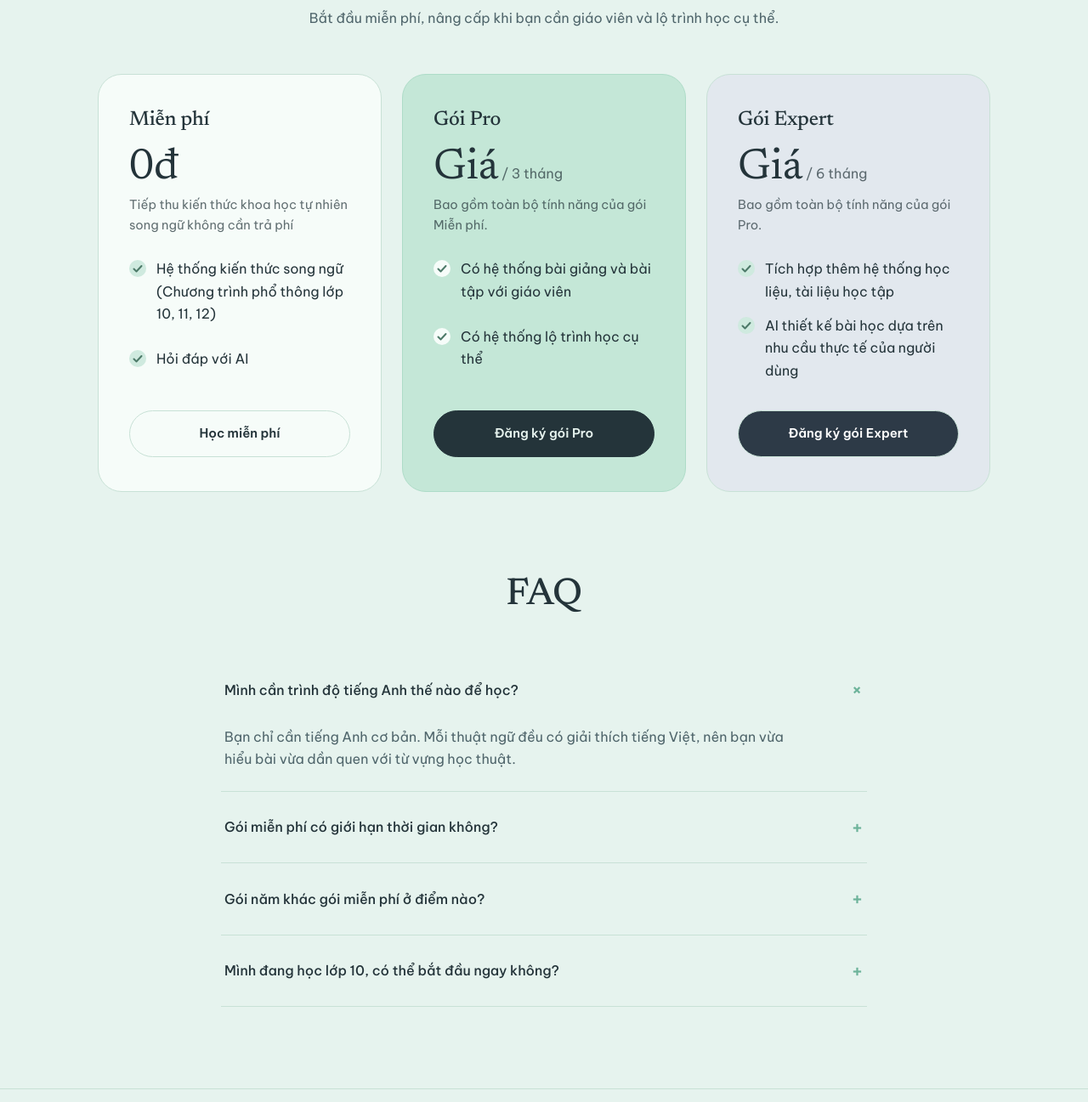
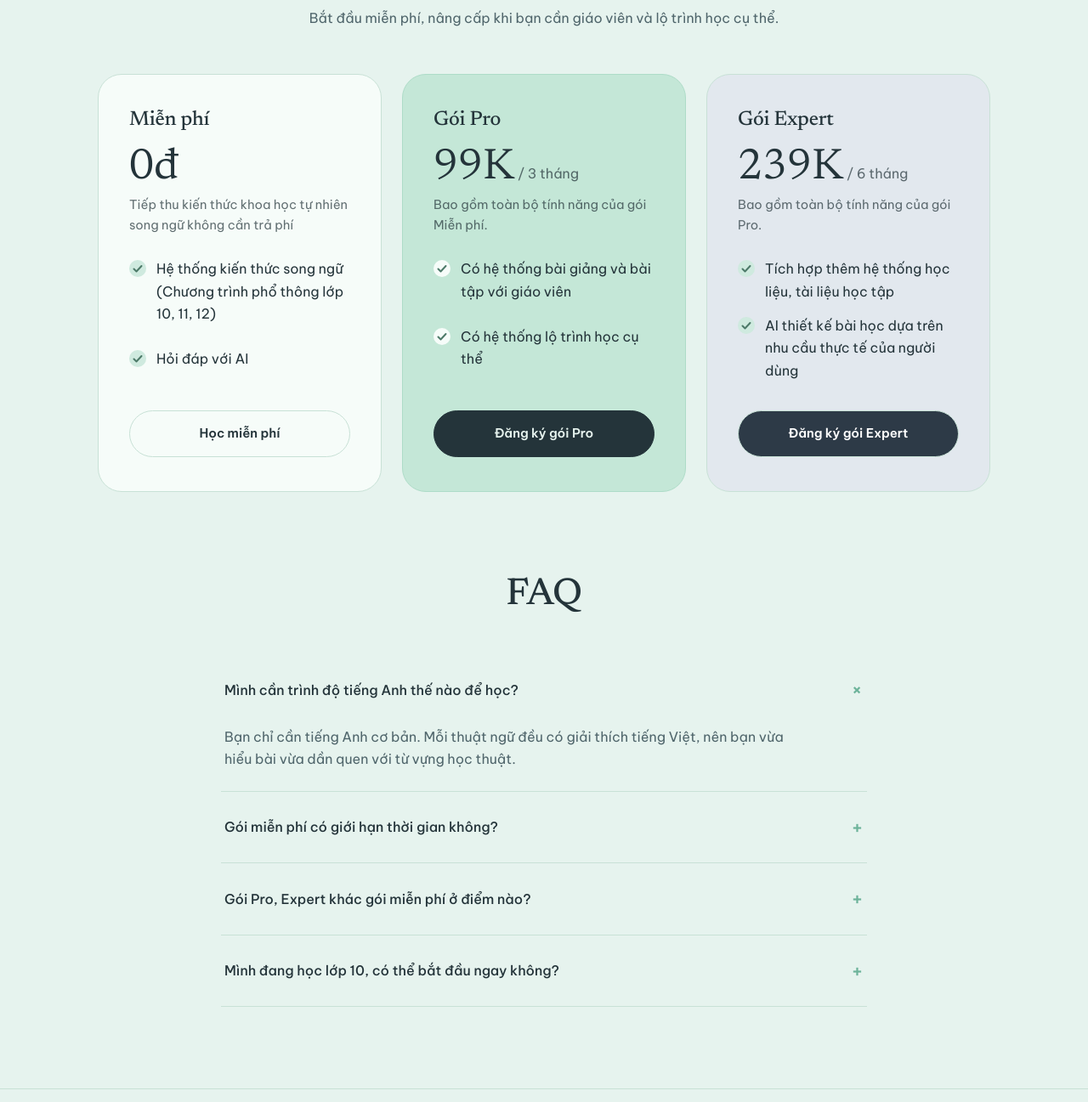
Before and after one commit to joshhutcherson123/Project1, a plain HTML site: page index.html in a window 1280 px wide. Shown: the part 1954-3251 px from the top of the page at 85% size. Drawn offline with Linux system fonts and the light colour scheme.

Commit message:
Update pricing and FAQ details in index.html

```diff
--- a/index.html
+++ b/index.html
@@ -272,7 +272,7 @@ footer{padding:44px 0;border-top:1px solid var(--line);color:var(--muted);font-s
         </article>
         <article class="plan pro">
           <h3>Gói Pro</h3>
-          <div class="amount">Giá<small> / 3 tháng</small></div>
+          <div class="amount">99K<small> / 3 tháng</small></div>
           <p class="note">Bao gồm toàn bộ tính năng của gói Miễn phí.</p>
           <ul>
             <li>Có hệ thống bài giảng và bài tập với giáo viên</li>
@@ -283,7 +283,7 @@ footer{padding:44px 0;border-top:1px solid var(--line);color:var(--muted);font-s
 
         <article class="plan expert">
           <h3>Gói Expert</h3>
-          <div class="amount">Giá<small> / 6 tháng</small></div>
+          <div class="amount">239K<small> / 6 tháng</small></div>
           <p class="note">Bao gồm toàn bộ tính năng của gói Pro.</p>
           <ul>
             <li>Tích hợp thêm hệ thống học liệu, tài liệu học tập</li>
@@ -309,8 +309,8 @@ footer{padding:44px 0;border-top:1px solid var(--line);color:var(--muted);font-s
           <p>Không. Bạn dùng hệ thống kiến thức song ngữ và hỏi đáp với AI miễn phí, không có thời hạn.</p>
         </details>
         <details name="faq">
-          <summary>Gói năm khác gói miễn phí ở điểm nào?</summary>
-          <p>Gói năm có thêm hệ thống bài giảng và bài tập với giáo viên, cùng lộ trình học cụ thể cho từng mục tiêu của bạn.</p>
+          <summary>Gói Pro, Expert khác gói miễn phí ở điểm nào?</summary>
+          <p>Gói Pro, Expert có thêm hệ thống bài giảng và bài tập với giáo viên, cùng lộ trình học cụ thể cho từng mục tiêu của bạn.</p>
         </details>
         <details name="faq">
           <summary>Mình đang học lớp 10, có thể bắt đầu ngay không?</summary>
```
